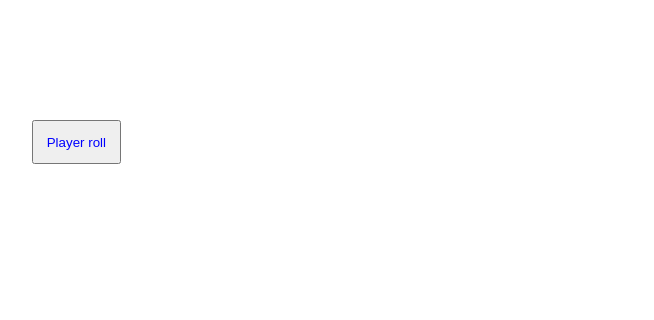
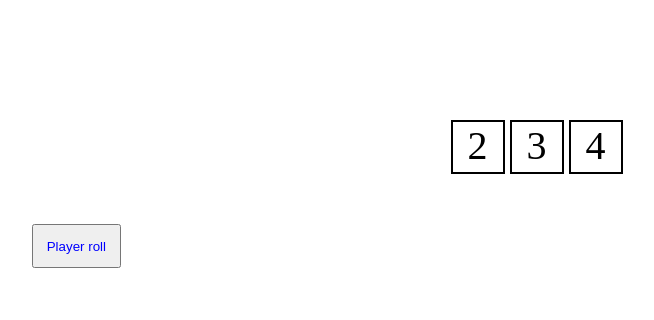
Before and after one commit to nickonbabaei/Zanzibar, a plain HTML site: page second.html in a window 1280 px wide. Shown: the part 141-461 px from the top of the page, without its empty margins (121-775 px from the left). Drawn offline with Linux system fonts and the light colour scheme.

Commit message:
implemented dice

```diff
--- a/second.html
+++ b/second.html
@@ -21,9 +21,9 @@
 
     </div>
     <div class="dice">
-        <div class="dice-1"></div>
-        <div class="dice-2"></div>
-        <div class="dice-3"></div>
+        <div class="dice-1">2</div>
+        <div class="dice-2">3</div>
+        <div class="dice-3">4</div>
     </div>
     <button class="roll">Player <span id="player-roll"></span> roll</button>
 
--- a/style.css
+++ b/style.css
@@ -31,12 +31,46 @@ body {
 }
 
 .roll {
-
     position: relative;
     padding: 1%;
     right: -150px;
     top: 50px;
     color: blue;
     margin: auto;
+}
+
+.dice {
+    display: flex;
+    justify-content: center;
+    bottom: 500px;
+    margin-top: 50px;
+    margin-left: 35px;
+}
+
+.dice-1 {
+    width: 50px;
+    height: 50px;
+    border: 2px solid black;
+    margin-right: 5px;
+    text-align: center;
+    font-size: 40px;
 
 }
+
+.dice-2 {
+    width: 50px;
+    height: 50px;
+    border: 2px solid black;
+    text-align: center;
+    font-size: 40px;
+}
+
+.dice-3 {
+    width: 50px;
+    height: 50px;
+    margin-left: 5px;
+    border: 2px solid black;
+    text-align: center;
+    font-size: 40px;
+
+}
```
